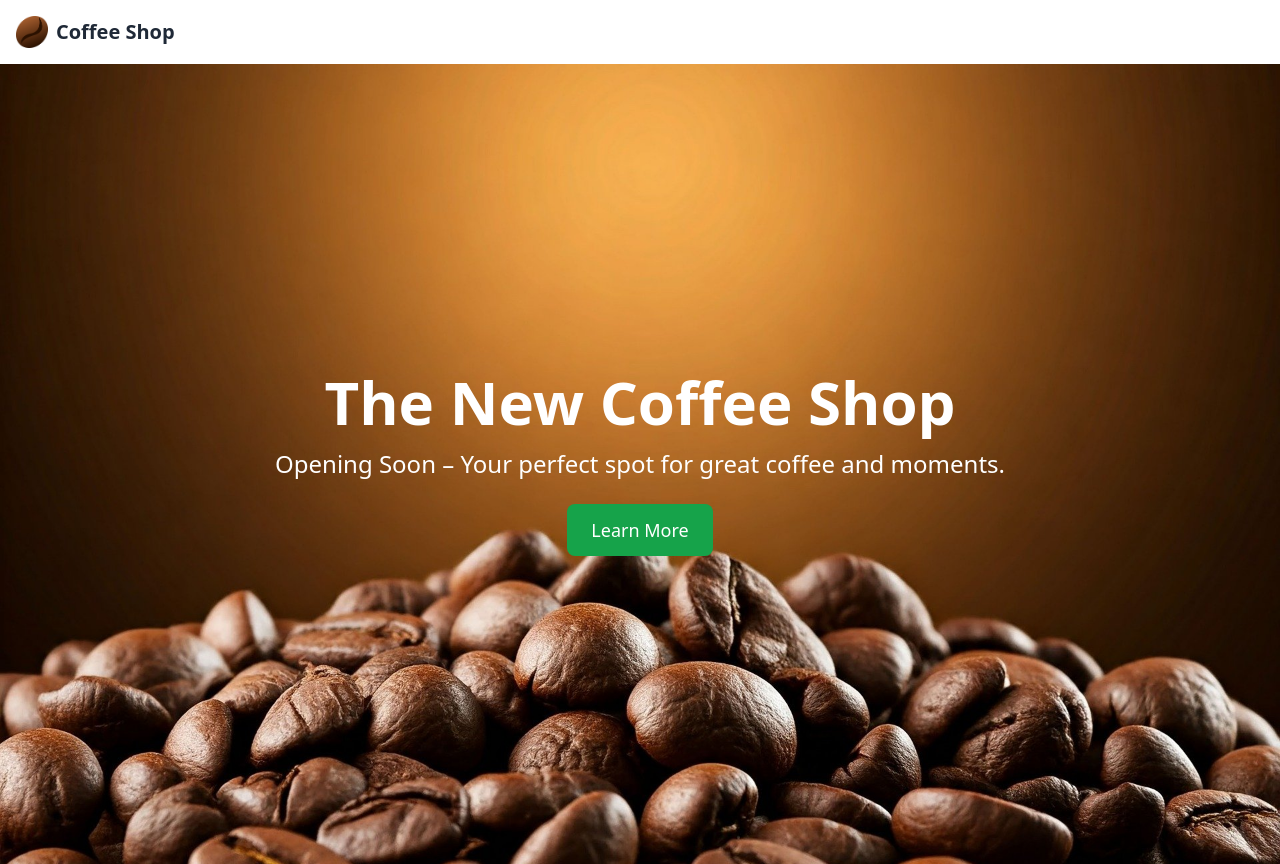
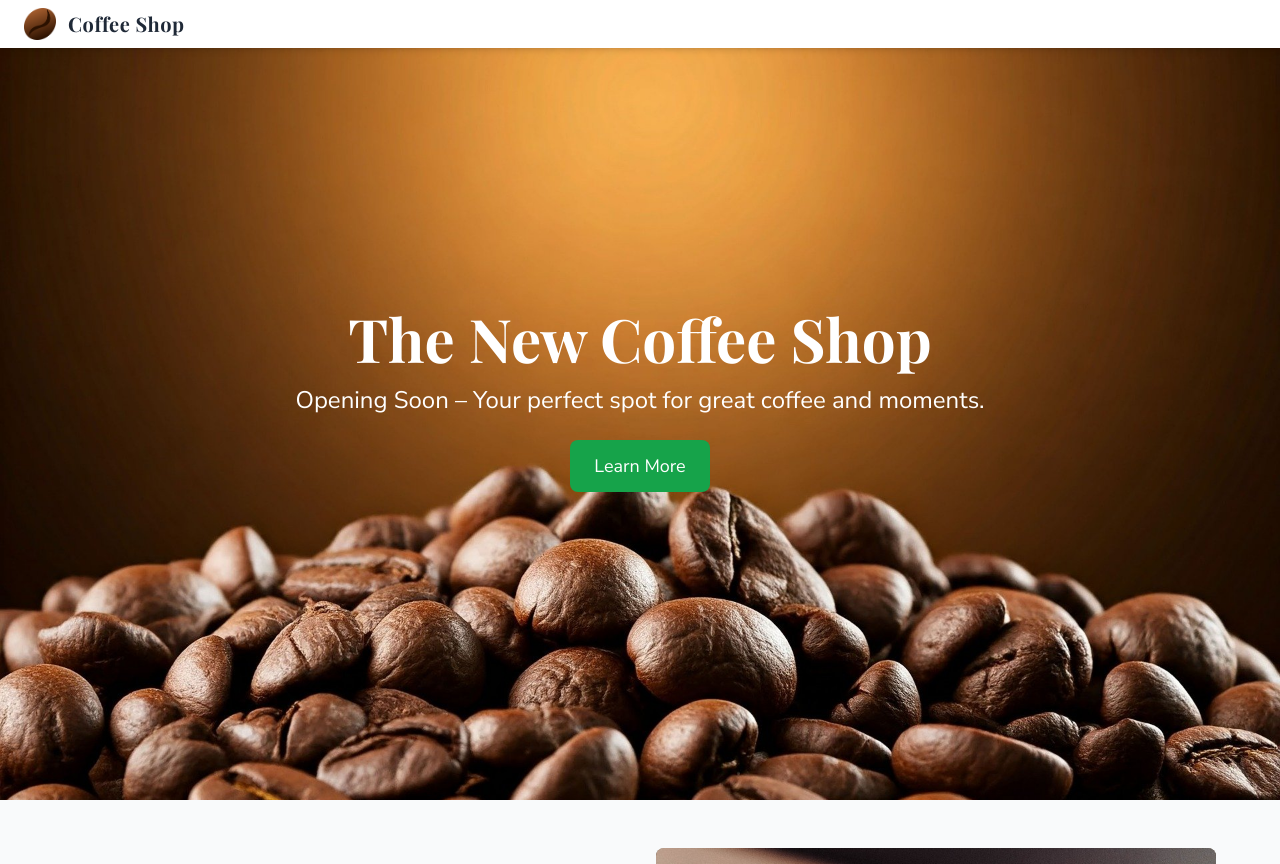
Before and after one commit to Barreto-Alejandra/coffee-shop, a website built with webpack: page html/index.html in a window 1280 px wide. Shown: the top 864 px of the page. Built offline with nearby package versions, Linux system fonts and the light colour scheme.

Commit message:
update(header): styles

```diff
--- a/html/index.html
+++ b/html/index.html
@@ -4,24 +4,26 @@
     <meta charset="UTF-8" />
     <meta name="viewport" content="width=device-width, initial-scale=1.0" />
     <link rel="shortcut icon" type="image/x-icon" />
+    <link href="https://fonts.googleapis.com/css2?family=Playfair+Display:wght@400;700&family=Nunito+Sans:wght@400;600&family=Poppins:wght@400;700&display=swap" rel="stylesheet">
     <link rel="stylesheet" href="../dist/main.css" />
     <title>Home</title>
   </head>
 
   <body>
-    <header class="header wrapper flex items-center p-4" id="js-header">
-      <a href="/" class="flex items-center space-x-2">
+    <header class="header wrapper fixed top-0 left-0 w-full flex items-center px-4 py-2 bg-white shadow-md z-50 lg:px-6">
+      <a href="/" class="flex items-center space-x-3">
         <img src="../src/assets/icon.png" alt="Coffee Shop Logo" class="h-8 w-8" />
-        <span class="text-xl font-semibold text-gray-800">Coffee Shop</span>
+        <span class="text-xl font-serif font-semibold text-gray-800 tracking-wide">Coffee Shop</span>
       </a>
     </header>
+
 
     <main>
       <section class="relative bg-cover bg-center h-screen" style="background-image: url('../src/assets/hero.jpg');">
 
         <div class="relative z-10 flex flex-col items-center justify-center h-full text-center text-white">
-          <h1 class="text-4xl sm:text-6xl font-bold mb-4">The New Coffee Shop</h1>
-          <p class="text-lg sm:text-2xl mb-6">Opening Soon – Your perfect spot for great coffee and moments.</p>
+          <h1 class="text-4xl sm:text-6xl font-serif font-bold mb-4">The New Coffee Shop</h1>
+          <p class="font-sans text-lg sm:text-2xl mb-6">Opening Soon – Your perfect spot for great coffee and moments.</p>
           <a href="#more-info" class="px-6 py-3 bg-green-600 hover:bg-green-700 text-white font-medium text-lg rounded-lg transition duration-300">
             Learn More
           </a>
--- a/tailwind.config.js
+++ b/tailwind.config.js
@@ -2,12 +2,16 @@ module.exports = {
   content: ["./html/index.html"],
 
   theme: {
-      extend: {},
+    extend: {
+      fontFamily: {
+        serif: ["'Playfair Display'", "serif"],
+        sans: ["'Nunito Sans'", "sans-serif"],
+        secondary: ["'Poppins'", "sans-serif"],
+      },
+    },
   },
   variants: {
     extend: {},
   },
   plugins: [],
 };
-
-  /// Config your own theme https://tailwindcss.com/docs/adding-custom-styles
```
Lines whose indentation alone changed are shown as unchanged.
